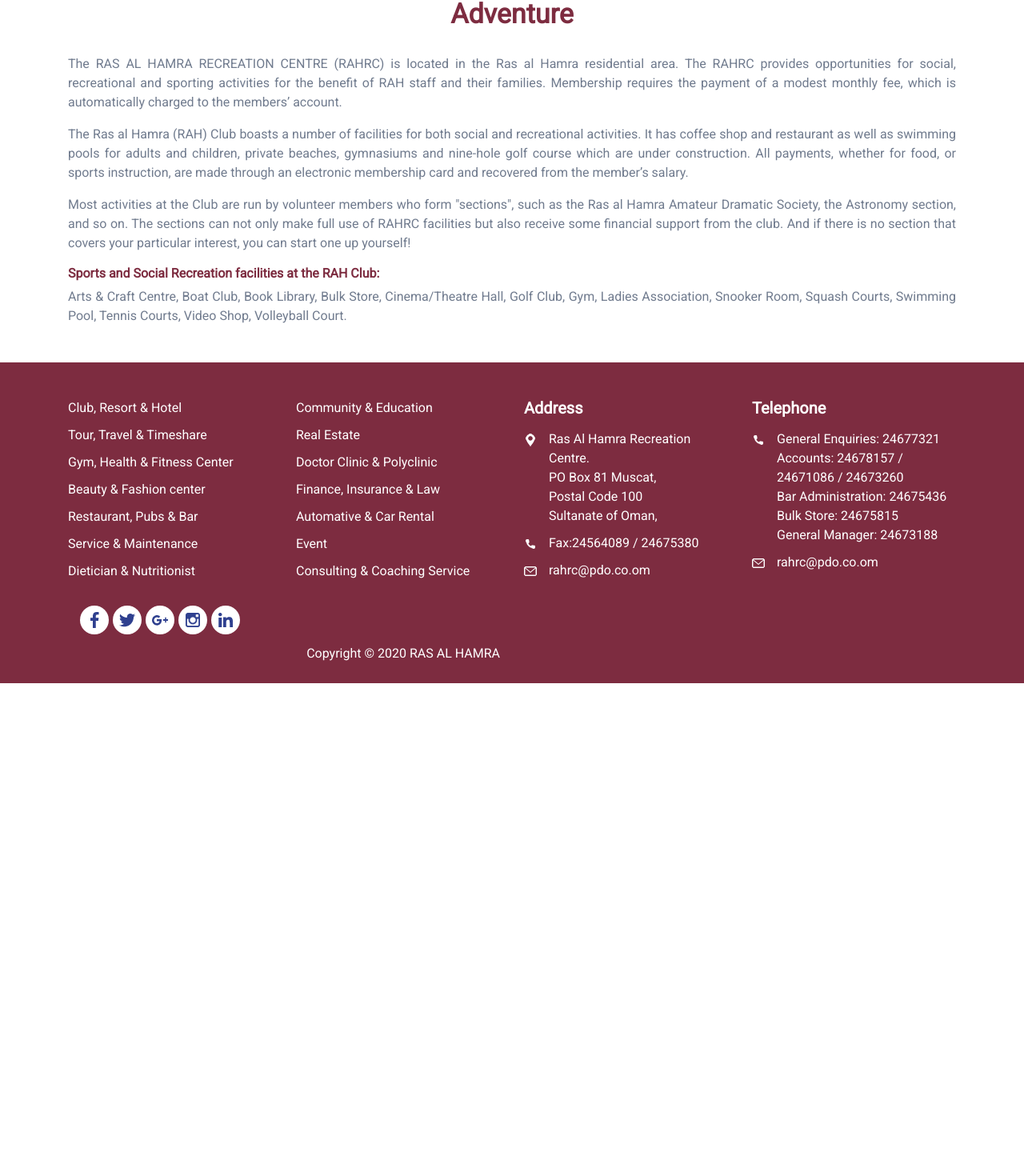
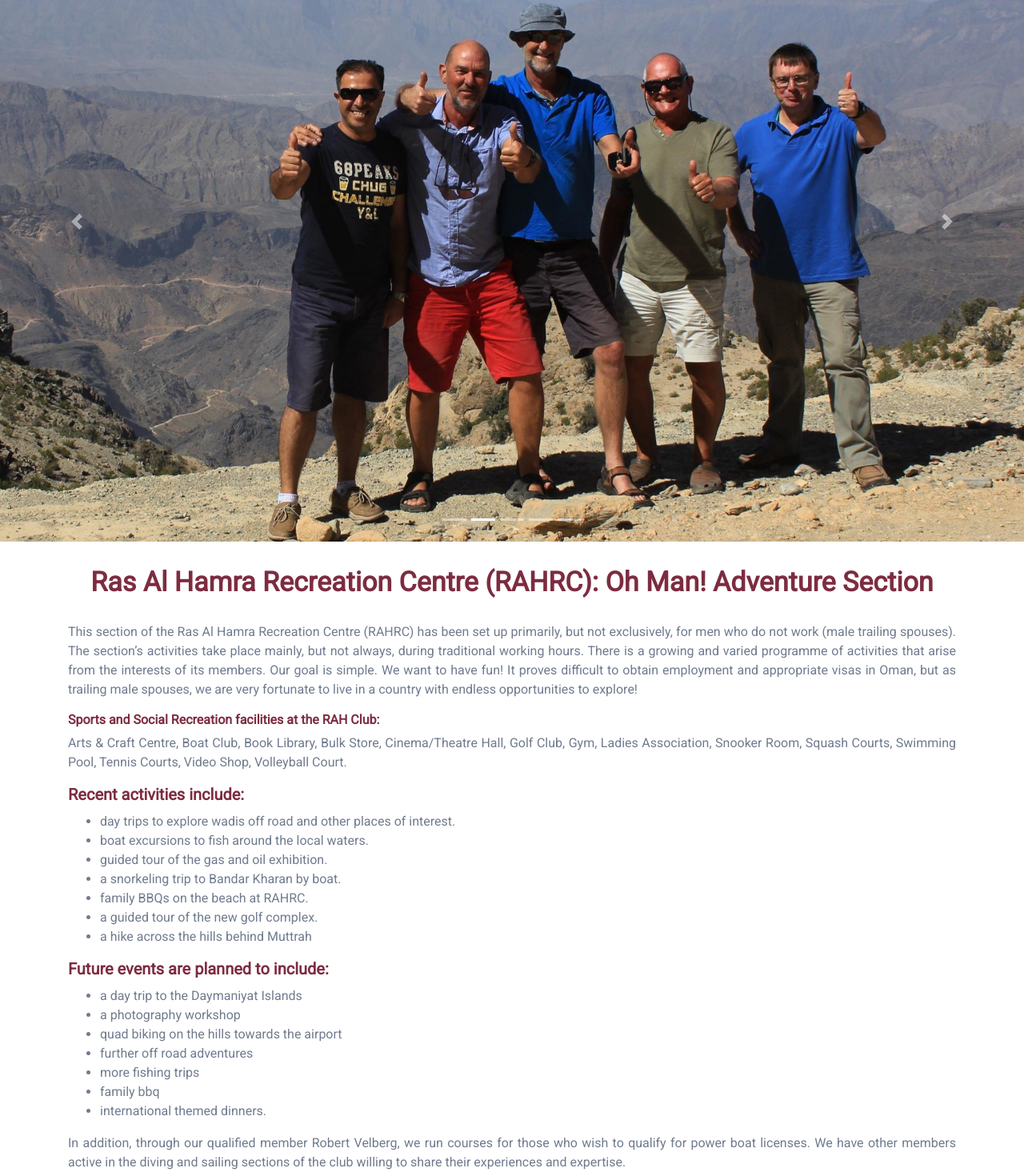
Before and after one commit to jariwbh/club-react, a React (Create React App) app: page /adventure in a window 1280 px wide. Shown: the part 123-1593 px from the top of the page at 80% size. Before the commit the page ends 977 px from the top, so only its background shows below. Built offline with nearby package versions, Linux system fonts and the light colour scheme.

Commit message:
update project

```diff
--- a/src/Assets/Css/home.css
+++ b/src/Assets/Css/home.css
@@ -8,6 +8,9 @@
   background-size: cover;
 }
 
+.carousel-item-adventure {
+	height: 100vh;
+  }
 
 .banner-main {
     background:#ffffff !important;
@@ -222,8 +225,6 @@
 
 }
 
-
-
 .dark-pink-block {
 	background-color: #E91E63 !important;
 }
--- a/src/Components/Footer.js
+++ b/src/Components/Footer.js
@@ -44,24 +44,24 @@
                         <div className="row">
                             <div className="col-md-3">
                                 <ul className="list-unstyled footer-links">
-                                    <li> <a href="#" >Club, Resort &amp; Hotel</a> </li>
-                                    <li> <a href="#" >Tour, Travel &amp; Timeshare</a> </li>
-                                    <li> <a href="#" >Gym, Health &amp; Fitness Center</a> </li>
-                                    <li> <a href="#" >Beauty &amp; Fashion center</a> </li>
-                                    <li> <a href="#" >Restaurant, Pubs &amp; Bar</a> </li>
-                                    <li> <a href="#" > Service &amp; Maintenance</a> </li>
-                                    <li> <a href="#" >Dietician &amp; Nutritionist</a> </li>
+                                    <li> <Link to="/bookablevenues">Venues</Link></li>
+                                    <li> <Link to="/powerboat">Powerboat</Link> </li>
+                                    <li> <Link to="/badminton">Badminton</Link> </li>
+                                    <li> <Link to="/golfclub">Golf Club</Link> </li>
+                                    <li> <Link to="/pricing">Pricing</Link> </li>
+                                    <li> <Link to="/rahlibrary">RAH Library</Link> </li>
+                                    <li> <Link to="/toastmasters">Toastmasters</Link> </li>
                                 </ul>
                             </div>
                             <div className="col-md-3">
                                 <ul className="list-unstyled footer-links">
-                                    <li> <a href="#" >Community &amp; Education</a> </li>
-                                    <li> <a href="#" >Real Estate</a> </li>
-                                    <li> <a href="#" >Doctor Clinic &amp; Polyclinic</a> </li>
-                                    <li> <a href="#" >Finance, Insurance &amp; Law</a> </li>
-                                    <li> <a href="#" >Automative &amp; Car Rental</a> </li>
-                                    <li> <a href="#" > Event</a> </li>
-                                    <li> <a href="#" >Consulting &amp; Coaching Service </a> </li>
+                                    <li> <Link to="/blogs">Blogs</Link> </li>
+                                    <li> <Link to="/security">Security</Link> </li>
+                                    <li> <Link to="/gallery">Gallery</Link> </li>
+                                    <li> <Link to="/contactus">Contact Us</Link> </li>
+                                    <li> <Link to="/faqs">FAQs</Link> </li>
+                                    <li> <Link to="/organisation">Organisation</Link> </li>
+                                    <li> <Link to="/aboutus">About Us</Link> </li>
                                 </ul>
                             </div>
                             <div className="col-md-3">
@@ -74,7 +74,6 @@
                                     <p><i className="custom-phone-icon"></i> <a href="tel:+918758363925">Fax:24564089 / 24675380</a> </p>
                                     <p><i className="custom-envelope-icon"></i> <a href="mailto:rahrc@pdo.co.om">rahrc@pdo.co.om</a></p>
                                 </div>
-
                             </div>
                             <div className="col-md-3">
                                 <h3 className="footer-head">Telephone</h3>
@@ -86,11 +85,14 @@
                                     Bulk Store: 24675815<br />
                                     General Manager: 24673188
                                     </p>
-                                    <p><i className="custom-envelope-icon"></i> <a href="mailto:rahrc@pdo.co.om">rahrc@pdo.co.om</a></p>
+                                    <div className="pt-2">
+                                        <p ><i className="custom-envelope-icon"></i> <a href="mailto:rahrc@pdo.co.om">rahrc@pdo.co.om</a></p>
                                     </div>
                                 </div>
                             </div>
-                        <div className="col-md-6">
+                        </div>
+                        <div className="row">
+                            <div className="col-md-12 text-xl-right" >
                                 <div className="social-icons-main mrt15">
                                     <a href="https://www.facebook.com/Ras-Al-Hamra-The-Club-342801119710857/" className="social-link" target="_blank">
                                         <i className="custom-facebook-icon"></i></a>
@@ -104,10 +106,9 @@
                                         <i className="custom-linkedin-icon"></i></a>
                                 </div>
                             </div>
-                        <div className="col-md-6">
-                            <div className="text-center text-xl-right">
+                        </div>
+                        <div className="text-center">
                             Copyright © 2020 RAS AL HAMRA
-                                </div>
                         </div>
                     </div>
                 </footer>
--- a/src/Components/Image.js
+++ b/src/Components/Image.js
@@ -56,6 +56,14 @@
 import orangemarkersbuoysimg from '../Assets/Images/orange-markers-buoys-img.jpg'
 import blogimg1 from '../Assets/Images/blog-img-1.png'
 
+import adventureimg1 from '../Assets/Images/adventure-img-1.jpg'
+import adventureimg2 from '../Assets/Images/adventure-img-2.jpg'
+import adventureimg3 from '../Assets/Images/adventure-img-3.jpg'
+import adventureimg4 from '../Assets/Images/adventure-img-4.png'
+import adventureimg5 from '../Assets/Images/adventure-img-5.jpg'
+import adventureimg6 from '../Assets/Images/adventure-img-6.jpg'
+
+
 export {
     logo, demo, pic1, timesvacanza, yogatopics, clubhozo,
     pic3, pic4, pic5, pic6, pic7, pic8, pic9, pic10, pic11, pic12,
@@ -65,5 +73,6 @@
     fishimg5, fishimg6, fishimg7, golfclubimg1, golfclubimg2, golfclubimg3,
     golfclubimg4, golfclubimg5, golfclubimg6, golfclubimg7, golfclubimg8, golfclubimg9,
     golfclubimg10, kayakimg1, toastmasterimg1, toastmasterimg2, toastmasterimg3,
-    pakistan, tennisimg1, tennisimg2, orangemarkersbuoysimg, blogimg1
+    pakistan, tennisimg1, tennisimg2, orangemarkersbuoysimg, blogimg1, adventureimg1,
+    adventureimg2, adventureimg3, adventureimg4, adventureimg5, adventureimg6
 };
--- a/src/Pages/Sports/Adventure.js
+++ b/src/Pages/Sports/Adventure.js
@@ -1,32 +1,113 @@
 import React from 'react'
-import Layout from '../../Components/Layout';
+import Layout from '../../Components/Layout'
+import * as image from '../../Components/Image'
 
 function Adventure() {
     window.scrollTo(0, 0);
     return (
         <Layout>
-            <section className="common-block">
+            <section className="banner-main">
+                <div id="carouselExampleIndicators" className="carousel slide" data-ride="carousel">
+                    <ol className="carousel-indicators">
+                        <li data-target="#carouselExampleIndicators" data-slide-to="0" className="active"></li>
+                        <li data-target="#carouselExampleIndicators" data-slide-to="1"></li>
+                        <li data-target="#carouselExampleIndicators" data-slide-to="2"></li>
+                        <li data-target="#carouselExampleIndicators" data-slide-to="3"></li>
+                        <li data-target="#carouselExampleIndicators" data-slide-to="4"></li>
+                    </ol>
+                    <div className="carousel-inner" role="listbox">
+                        <div className="carousel-item carousel-item-adventure active" style={{ backgroundImage: `url(${image.adventureimg1})` }} >
+                            <div className="carousel-caption d-none d-md-block">
+                                {/* <h2 class="display-4">First Slide</h2>
+                                    <p class="lead">This is a description for the first slide.</p> */}
+                            </div>
+                        </div>
+                        <div className="carousel-item carousel-item-adventure" style={{ backgroundImage: `url(${image.adventureimg2})` }} >
+                            <div className="carousel-caption d-none d-md-block">
+                                {/* <h2 class="display-4">Second Slide</h2>
+                                    <p class="lead">This is a description for the second slide.</p> */}
+                            </div>
+                        </div>
+                        <div className="carousel-item carousel-item-adventure" style={{ backgroundImage: `url(${image.adventureimg3})` }} >
+                            <div className="carousel-caption d-none d-md-block">
+                                {/* <h2 class="display-4">Third Slide</h2>
+                                    <p class="lead">This is a description for the third slide.</p> */}
+                            </div>
+                        </div>
+                        <div className="carousel-item carousel-item-adventure" style={{ backgroundImage: `url(${image.adventureimg4})` }} >
+                            <div className="carousel-caption d-none d-md-block">
+                                {/* <h2 class="display-4">Third Slide</h2>
+                                    <p class="lead">This is a description for the third slide.</p> */}
+                            </div>
+                        </div>
+                        <div className="carousel-item carousel-item-adventure" style={{ backgroundImage: `url(${image.adventureimg5})` }} >
+                            <div className="carousel-caption d-none d-md-block">
+                                {/* <h2 class="display-4">Third Slide</h2>
+                                    <p class="lead">This is a description for the third slide.</p> */}
+                            </div>
+                        </div>
+                    </div>
+                    <a className="carousel-control-prev" href="#carouselExampleIndicators" role="button" data-slide="prev">
+                        <span className="carousel-control-prev-icon" aria-hidden="true"></span>
+                        <span className="sr-only">Previous</span>
+                    </a>
+                    <a className="carousel-control-next" href="#carouselExampleIndicators" role="button" data-slide="next">
+                        <span className="carousel-control-next-icon" aria-hidden="true"></span>
+                        <span className="sr-only">Next</span>
+                    </a>
+                </div>
+            </section>
+            <section className="mrt30">
                 <div className="container">
                     <div className="row">
                         <div className="col-12 animate-top text-center">
-                            <h2 className="mrb30">Adventure</h2>
+                            <h2 className="mrb30">Ras Al Hamra Recreation Centre (RAHRC): Oh Man! Adventure Section</h2>
                         </div>
                     </div>
                     <div >
                         <p className="text-justify">
-                            The RAS AL HAMRA RECREATION CENTRE (RAHRC) is  located in the Ras  al Hamra residential area. The RAHRC provides opportunities for social, recreational and sporting activities for the benefit of RAH staff and their families. Membership requires the payment of a modest monthly fee, which is automatically charged to the members’ account.
-                    </p>
-                        <p className="text-justify">
-                            The Ras al Hamra  (RAH) Club boasts a number of facilities for both social and recreational activities. It has coffee shop and restaurant as well as swimming pools for  adults and children, private beaches, gymnasiums and nine-hole golf course which  are under construction. All payments, whether for food, or sports instruction, are made through an electronic membership card and recovered from the member’s salary.
-                    </p>
-                        <p className="text-justify">
-                            Most activities at the Club are run by volunteer members who form "sections", such as the Ras al Hamra Amateur Dramatic Society, the Astronomy section, and so on. The sections can not only make full use of RAHRC facilities but also receive some financial support from the club. And if there is no section that covers your particular interest, you can start one up yourself!
-                    </p>
+                            This section of the Ras Al Hamra Recreation Centre (RAHRC) has been set up primarily,
+                            but not exclusively, for men who do not work (male trailing spouses).
+                            The section’s activities take place mainly, but not always,
+                            during traditional working hours.
+                            There is a growing and varied programme of activities that arise from the interests of its members.
+                            Our goal is simple. We want to have fun! It proves difficult to obtain employment and appropriate visas in Oman,
+                            but as trailing male spouses, we are very fortunate to live in a country with endless opportunities to explore!
+                        </p>
                         <h6 className="text-justify"> Sports and Social Recreation facilities at the RAH Club:</h6>
-
                         <p className="text-justify">
                             Arts & Craft Centre, Boat Club, Book Library, Bulk Store, Cinema/Theatre Hall, Golf Club, Gym, Ladies Association, Snooker Room, Squash Courts, Swimming Pool,  Tennis Courts, Video Shop, Volleyball Court.
-                    </p>
+                        </p>
+                    </div>
+                    <div>
+                        <h5 className="mrb10">Recent activities include:</h5>
+                        <ul>
+                            <li>day trips to explore wadis off road and other places of interest.</li>
+                            <li>boat excursions to fish around the local waters.</li>
+                            <li>guided tour of the gas and oil exhibition.</li>
+                            <li>a snorkeling trip to Bandar Kharan by boat.</li>
+                            <li>family BBQs on the beach at RAHRC.</li>
+                            <li>a guided tour of the new golf complex.</li>
+                            <li>a hike across the hills behind Muttrah</li>
+                        </ul>
+                    </div>
+                    <div>
+                        <h5 className="mrb10">Future events are planned to include:</h5>
+                        <ul>
+                            <li>a day trip to the Daymaniyat Islands</li>
+                            <li>a photography workshop</li>
+                            <li>quad biking on the hills towards the airport</li>
+                            <li>further off road adventures</li>
+                            <li>more fishing trips</li>
+                            <li>family bbq</li>
+                            <li>international themed dinners.</li>
+                        </ul>
+                        <p className="text-justify">
+                            In addition, through our qualified member Robert Velberg,
+                            we run courses for those who wish to qualify for power boat licenses.
+                            We have other members active in  the diving and sailing sections of the
+                            club willing to share their experiences and expertise.
+                        </p>
                     </div>
                 </div>
             </section>
```
Lines whose indentation alone changed are shown as unchanged.
